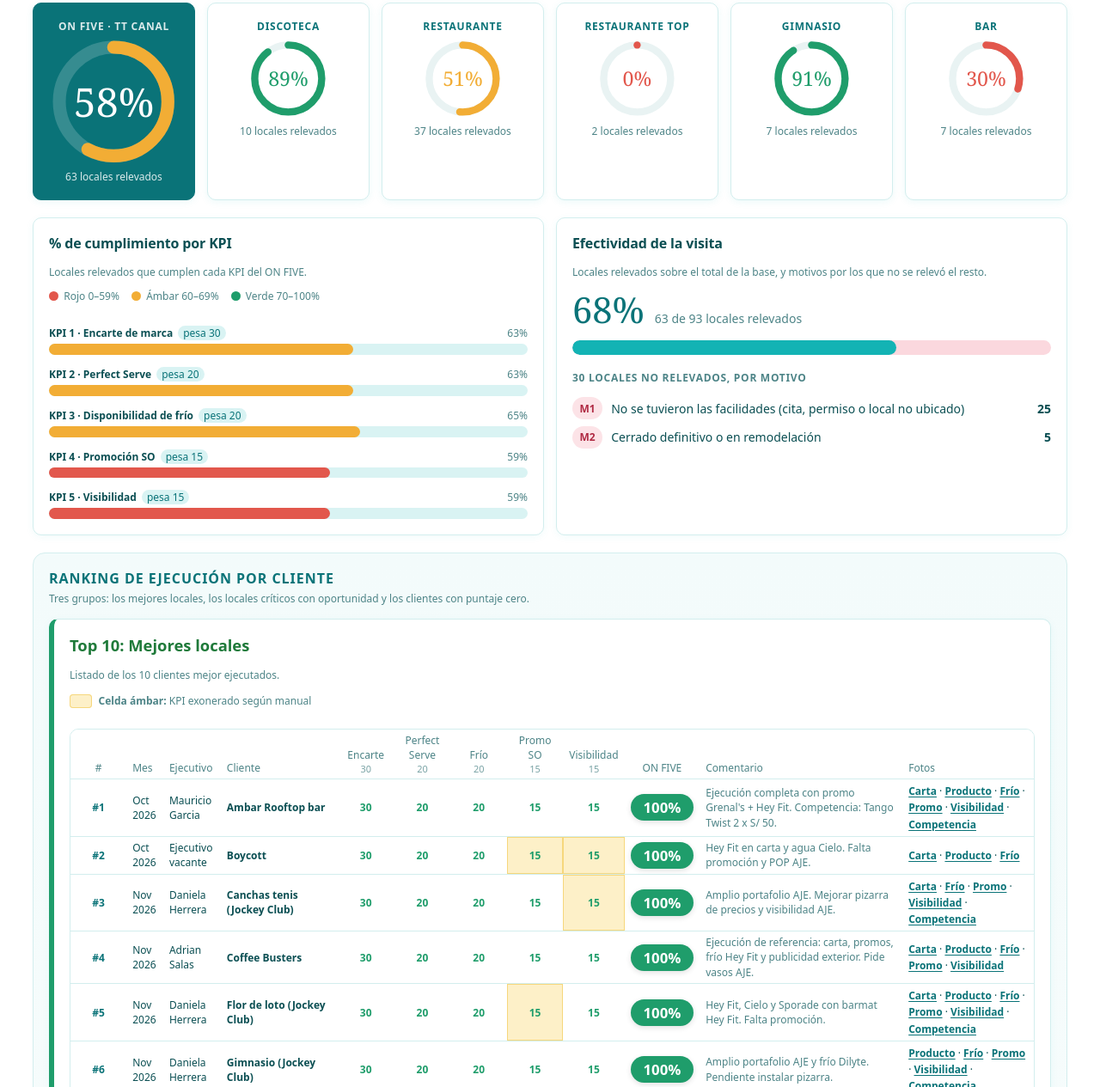
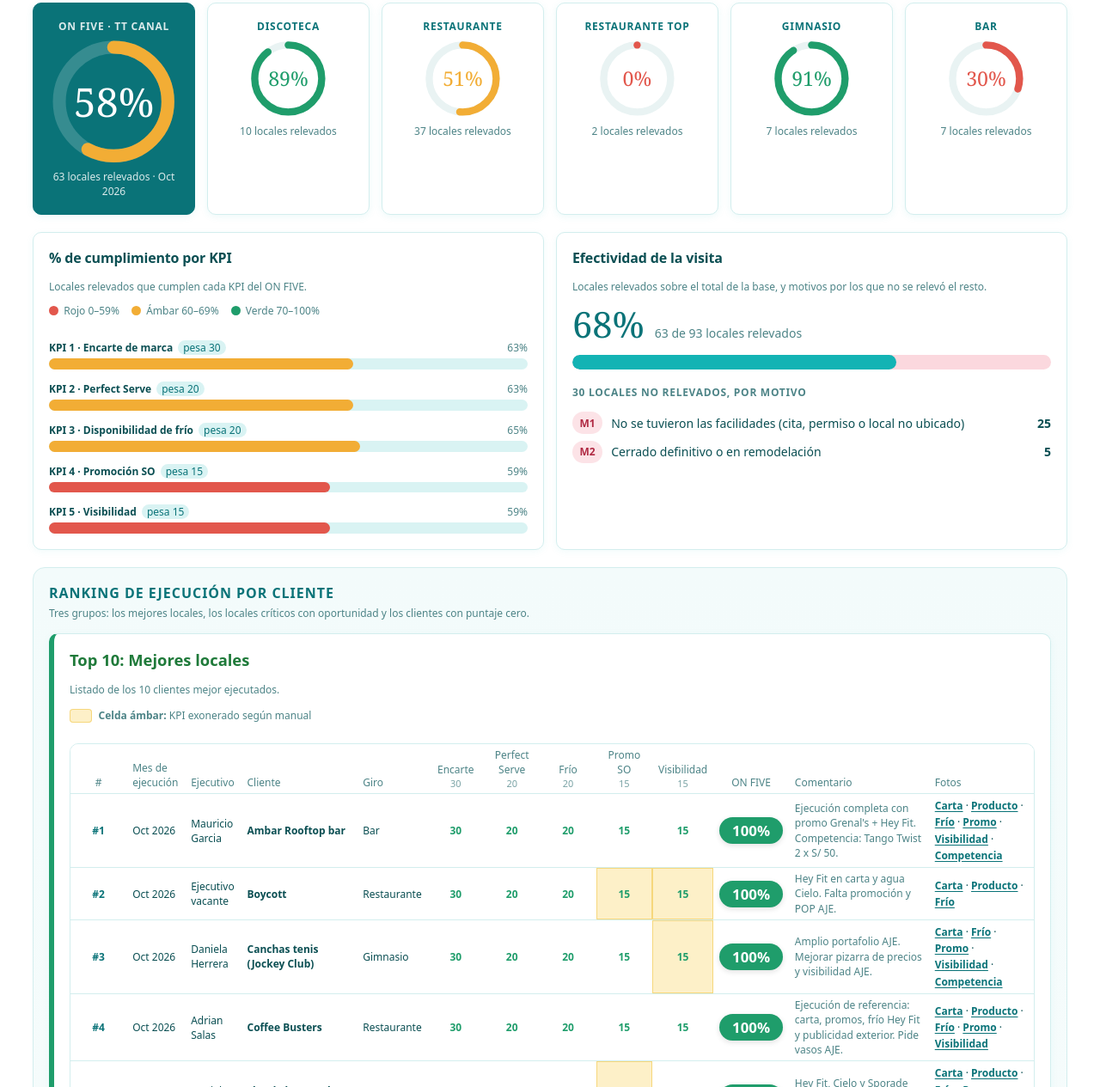
Before and after one commit to gaguero-gif/Auditor-a-IPP-On-Five, a plain HTML site: page index.html in a window 1280 px wide. Shown: the part 445-1710 px from the top of the page at 86% size. Drawn offline with Linux system fonts and the light colour scheme.

Commit message:
Add files via upload

```diff
--- a/index.html
+++ b/index.html
@@ -425,8 +425,9 @@ body { padding: 24px max(16px, env(safe-area-inset-left, 0px)) 40px max(16px, en
   .hf-tt-table td.hf-kp { font-weight: 700; }
   .hf-tt-table td { white-space: normal; vertical-align: middle; }
   .hf-tt-table th:first-child { min-width: 0; }
+  .hf-tt-table th[data-field="mes"] { max-width: 5.5rem; }
   .hf-of-badge { white-space: nowrap; }
-  .hf-tt-table td.hf-tt-fotos { white-space: normal; min-width: 8rem; font-size: var(--cds-font-size-caption); line-height: 1.6; }
+  .hf-tt-table td.hf-tt-fotos { white-space: normal; min-width: 6.5rem; font-size: var(--cds-font-size-caption); line-height: 1.6; }
   .hf-tt-table th, .hf-tt-table td { padding-left: 7px; padding-right: 7px; }
   .hf-noaje details { margin-top: 10px; border-radius: var(--cds-radius); background: color-mix(in srgb, var(--hf-pink) 8%, #ffffff); border: 1px solid color-mix(in srgb, var(--hf-pink) 25%, #ffffff); }
   .hf-noaje summary { cursor: pointer; padding: 10px 14px; font-size: var(--cds-font-size-body); font-weight: 600; color: #b02a43; }
@@ -455,7 +456,7 @@ body { padding: 24px max(16px, env(safe-area-inset-left, 0px)) 40px max(16px, en
   .hf-key-it { display: flex; align-items: center; gap: 8px; }
   .hf-exo-key { display: grid; gap: 6px; margin: -2px 0 10px; font-size: var(--cds-font-size-caption); color: var(--color-fg-muted); }
   .hf-exo-key i { flex: none; width: 1.6rem; height: 1rem; border-radius: 4px; background: #fdf0c8; box-shadow: inset 0 0 0 1px #f6d77c; }
-  .hf-tt-table td.hf-com { white-space: normal; min-width: 13rem; max-width: 30rem; font-size: var(--cds-font-size-caption); line-height: 1.45; color: var(--color-fg-muted); }
+  .hf-tt-table td.hf-com { white-space: normal; min-width: 9rem; max-width: 26rem; font-size: var(--cds-font-size-caption); line-height: 1.45; color: var(--color-fg-muted); }
   .hf-tt-table td.hf-com.is-empty { color: var(--cds-chart-muted); }
   .hf-com-t { display: block; }
   .hf-com.is-open .hf-com-t { display: block; -webkit-line-clamp: unset; overflow: visible; }
@@ -561,7 +562,7 @@ body { padding: 24px max(16px, env(safe-area-inset-left, 0px)) 40px max(16px, en
         <p class="hf-eyebrow">Vista TT Canal</p>
         <h2>Resultado del canal y por ejecutivo</h2>
         <p>Resultados, oportunidades y puntajes de ejecución por el relevo IPP ON FIVE al cierre del mes pasado.</p>
-        <div class="hf-mes"><span class="hf-mes-l">Mes del relevo</span><div class="hf-mes-chips" role="group" aria-label="Filtrar por mes" data-draw="tt-mes" data-source="evaluacion"></div></div>
+        <div class="hf-mes"><span class="hf-mes-l">Mes de ejecución</span><div class="hf-mes-chips" role="group" aria-label="Filtrar por mes" data-draw="tt-mes" data-source="evaluacion"></div></div>
       </div>
     </div>
     <div class="hf-exec" role="group" aria-label="Ver por ejecutivo" data-draw="tt-chips" data-source="evaluacion"></div>
@@ -591,7 +592,7 @@ body { padding: 24px max(16px, env(safe-area-inset-left, 0px)) 40px max(16px, en
         <p class="hf-exo-key"><span class="hf-key-it"><i></i><span><b>Celda ámbar:</b> KPI exonerado según manual</span></span></p>
         <div class="hf-scroll">
           <table class="hf-table hf-tt-table" data-source="evaluacion" data-row-key="id">
-            <thead><tr><th class="ctr" data-field="puesto">#</th><th data-field="mes">Mes</th><th data-field="kam">Ejecutivo</th><th data-field="cliente">Cliente</th><th class="ctr" data-field="encarte">Encarte<small>30</small></th><th class="ctr" data-field="perfect_serve">Perfect Serve<small>20</small></th><th class="ctr" data-field="frio">Frío<small>20</small></th><th class="ctr" data-field="promo_so">Promo SO<small>15</small></th><th class="ctr" data-field="visibilidad">Visibilidad<small>15</small></th><th class="ctr" data-field="on_five">ON FIVE</th><th data-field="comentario">Comentario</th><th data-field="fotos">Fotos</th></tr></thead>
+            <thead><tr><th class="ctr" data-field="puesto">#</th><th data-field="mes">Mes de ejecución</th><th data-field="kam">Ejecutivo</th><th data-field="cliente">Cliente</th><th data-field="giro">Giro</th><th class="ctr" data-field="encarte">Encarte<small>30</small></th><th class="ctr" data-field="perfect_serve">Perfect Serve<small>20</small></th><th class="ctr" data-field="frio">Frío<small>20</small></th><th class="ctr" data-field="promo_so">Promo SO<small>15</small></th><th class="ctr" data-field="visibilidad">Visibilidad<small>15</small></th><th class="ctr" data-field="on_five">ON FIVE</th><th data-field="comentario">Comentario</th><th data-field="fotos">Fotos</th></tr></thead>
             <tbody data-draw="tt-top"></tbody>
           </table>
         </div>
@@ -602,7 +603,7 @@ body { padding: 24px max(16px, env(safe-area-inset-left, 0px)) 40px max(16px, en
         <p class="hf-exo-key"><span class="hf-key-it"><i></i><span><b>Celda ámbar:</b> KPI exonerado según manual</span></span></p>
         <div class="hf-scroll">
           <table class="hf-table hf-tt-table" data-source="evaluacion" data-row-key="id">
-            <thead><tr><th class="ctr" data-field="puesto">#</th><th data-field="mes">Mes</th><th data-field="kam">Ejecutivo</th><th data-field="cliente">Cliente</th><th class="ctr" data-field="encarte">Encarte<small>30</small></th><th class="ctr" data-field="perfect_serve">Perfect Serve<small>20</small></th><th class="ctr" data-field="frio">Frío<small>20</small></th><th class="ctr" data-field="promo_so">Promo SO<small>15</small></th><th class="ctr" data-field="visibilidad">Visibilidad<small>15</small></th><th class="ctr" data-field="on_five">ON FIVE</th><th data-field="comentario">Comentario</th><th data-field="fotos">Fotos</th></tr></thead>
+            <thead><tr><th class="ctr" data-field="puesto">#</th><th data-field="mes">Mes de ejecución</th><th data-field="kam">Ejecutivo</th><th data-field="cliente">Cliente</th><th data-field="giro">Giro</th><th class="ctr" data-field="encarte">Encarte<small>30</small></th><th class="ctr" data-field="perfect_serve">Perfect Serve<small>20</small></th><th class="ctr" data-field="frio">Frío<small>20</small></th><th class="ctr" data-field="promo_so">Promo SO<small>15</small></th><th class="ctr" data-field="visibilidad">Visibilidad<small>15</small></th><th class="ctr" data-field="on_five">ON FIVE</th><th data-field="comentario">Comentario</th><th data-field="fotos">Fotos</th></tr></thead>
             <tbody data-draw="tt-bottom"></tbody>
           </table>
         </div>
@@ -612,7 +613,7 @@ body { padding: 24px max(16px, env(safe-area-inset-left, 0px)) 40px max(16px, en
         <p class="hf-note">Listado de clientes críticos que no cumplen con una buena ejecución. Validar si tiene giro de negocio correcto, ajustar la marca prioritaria o trasladarlos al Horeca Clásico.</p>
         <div class="hf-scroll">
           <table class="hf-table hf-tt-table" data-source="evaluacion" data-row-key="id">
-            <thead><tr><th class="ctr" data-field="puesto">#</th><th data-field="mes">Mes</th><th data-field="kam">Ejecutivo</th><th data-field="cliente">Cliente</th><th class="ctr" data-field="encarte">Encarte<small>30</small></th><th class="ctr" data-field="perfect_serve">Perfect Serve<small>20</small></th><th class="ctr" data-field="frio">Frío<small>20</small></th><th class="ctr" data-field="promo_so">Promo SO<small>15</small></th><th class="ctr" data-field="visibilidad">Visibilidad<small>15</small></th><th class="ctr" data-field="on_five">ON FIVE</th><th data-field="comentario">Comentario</th><th data-field="fotos">Fotos</th></tr></thead>
+            <thead><tr><th class="ctr" data-field="puesto">#</th><th data-field="mes">Mes de ejecución</th><th data-field="kam">Ejecutivo</th><th data-field="cliente">Cliente</th><th data-field="giro">Giro</th><th class="ctr" data-field="encarte">Encarte<small>30</small></th><th class="ctr" data-field="perfect_serve">Perfect Serve<small>20</small></th><th class="ctr" data-field="frio">Frío<small>20</small></th><th class="ctr" data-field="promo_so">Promo SO<small>15</small></th><th class="ctr" data-field="visibilidad">Visibilidad<small>15</small></th><th class="ctr" data-field="on_five">ON FIVE</th><th data-field="comentario">Comentario</th><th data-field="fotos">Fotos</th></tr></thead>
             <tbody data-draw="tt-noaje"></tbody>
           </table>
         </div>
@@ -625,7 +626,7 @@ body { padding: 24px max(16px, env(safe-area-inset-left, 0px)) 40px max(16px, en
       <p class="hf-exo-key"><span class="hf-key-it"><i></i><span><b>Celda ámbar:</b> KPI exonerado según manual</span></span></p>
       <div class="hf-scroll hf-scroll-tall">
         <table class="hf-table hf-tt-table" data-source="evaluacion" data-row-key="id">
-          <thead><tr><th class="ctr" data-field="puesto">#</th><th data-field="mes">Mes</th><th data-field="kam">Ejecutivo</th><th data-field="cliente">Cliente</th><th class="ctr" data-field="encarte">Encarte<small>30</small></th><th class="ctr" data-field="perfect_serve">Perfect Serve<small>20</small></th><th class="ctr" data-field="frio">Frío<small>20</small></th><th class="ctr" data-field="promo_so">Promo SO<small>15</small></th><th class="ctr" data-field="visibilidad">Visibilidad<small>15</small></th><th class="ctr" data-field="on_five">ON FIVE</th><th data-field="comentario">Comentario</th><th data-field="fotos">Fotos</th></tr></thead>
+          <thead><tr><th class="ctr" data-field="puesto">#</th><th data-field="mes">Mes de ejecución</th><th data-field="kam">Ejecutivo</th><th data-field="cliente">Cliente</th><th data-field="giro">Giro</th><th class="ctr" data-field="encarte">Encarte<small>30</small></th><th class="ctr" data-field="perfect_serve">Perfect Serve<small>20</small></th><th class="ctr" data-field="frio">Frío<small>20</small></th><th class="ctr" data-field="promo_so">Promo SO<small>15</small></th><th class="ctr" data-field="visibilidad">Visibilidad<small>15</small></th><th class="ctr" data-field="on_five">ON FIVE</th><th data-field="comentario">Comentario</th><th data-field="fotos">Fotos</th></tr></thead>
           <tbody data-draw="tt-total"></tbody>
         </table>
       </div>
@@ -704,7 +705,7 @@ body { padding: 24px max(16px, env(safe-area-inset-left, 0px)) 40px max(16px, en
         ].filter(Boolean);
         const fv = fotos.filter(([f]) => first(v[f]));
         return {
-          id: v.id, nombre: v.nombre, cliente: c ? c.nombre : v.cliente, fecha: v.fecha, mes: v.fecha ? ['Ene', 'Feb', 'Mar', 'Abr', 'May', 'Jun', 'Jul', 'Ago', 'Set', 'Oct', 'Nov', 'Dic'][Number(String(v.fecha).slice(5, 7)) - 1] + ' ' + String(v.fecha).slice(0, 4) : null, visitas: 1, visitas_local: vs.length, giro: v.giro, cartera_id: c ? c.id : null, nombre_cartera: c ? c.nombre : null,
+          id: v.id, nombre: v.nombre, cliente: c ? c.nombre : v.cliente, fecha: v.fecha, mes: 'Oct 2026', mes_key: '2026-10', visitas: 1, visitas_local: vs.length, giro: v.giro, cartera_id: c ? c.id : null, nombre_cartera: c ? c.nombre : null,
           acuerdo: c ? c.acuerdo_comercial : null, observacion: c ? c.observacion : null, on_five_anterior: c && c.observacion ? c.on_five_reporte : null,
           promo_exonerada: aud && promoExo && p.promo_so > 0, visib_exonerada: aud && visExo && p.visibilidad > 0,
           on_five_real: aud ? s - (promoExo && p.promo_so > 0 ? p.promo_so : 0) - (visExo && p.visibilidad > 0 ? p.visibilidad : 0) : null,
@@ -1748,10 +1749,11 @@ body { padding: 24px max(16px, env(safe-area-inset-left, 0px)) 40px max(16px, en
   dash.draw('tt-mes', (el) => {
     const t = hfTTData();
     if (!t) return;
-    const meses = [...new Map(t.all.filter((r) => r.fecha && r.mes).map((r) => [String(r.fecha).slice(0, 7), r.mes])).entries()].sort((a, b) => a[0].localeCompare(b[0])).map((x) => x[1]);
-    d3.select(el).selectAll('button').data([['', 'Todos los meses'], ...meses.map((m) => [m, m])], (o) => o[0])
+    const meses = [...new Map(t.all.filter((r) => r.mes_key && r.mes).map((r) => [r.mes_key, r.mes])).entries()].sort((a, b) => a[0].localeCompare(b[0])).map((x) => x[1]);
+    const opts = meses.length > 1 ? [['', 'Todos los meses'], ...meses.map((m) => [m, m])] : meses.map((m) => [m, m]);
+    d3.select(el).selectAll('button').data(opts, (o) => o[0])
       .join((enter) => enter.append('button').attr('type', 'button').attr('class', 'hf-mes-chip'))
-      .text((o) => o[1]).attr('aria-pressed', (o) => String((o[0] || 'Todos') === t.mes))
+      .text((o) => o[1]).attr('aria-pressed', (o) => String((o[0] || 'Todos') === t.mes || (meses.length === 1 && t.mes === 'Todos')))
       .on('click', (e, o) => dash.setParams({ mes: o[0] || null }));
   });
   dash.draw('tt-chips', (el) => {
@@ -1777,7 +1779,7 @@ body { padding: 24px max(16px, env(safe-area-inset-left, 0px)) 40px max(16px, en
     hfGiroOrden.forEach((g) => {
       const gr = t.sinGiro.filter((r) => r.giro === g);
       const ga = gr.filter((r) => r.on_five != null);
-      if (gr.length) items.push({ k: g, label: g, v: hfAvg(ga), n: ga.length, dim: s.giro !== 'Todos' && g !== s.giro });
+      items.push({ k: g, label: g, v: hfAvg(ga), n: ga.length, dim: s.giro !== 'Todos' && g !== s.giro });
     });
     d3.select(el).selectAll(':scope > .hf-tt-tile').data(items, (x) => x.k).join((enter) => {
       const t = enter.append('button').attr('type', 'button').attr('class', (x) => 'hf-tt-tile' + (x.total ? ' is-total' : ''));
@@ -1796,7 +1798,9 @@ body { padding: 24px max(16px, env(safe-area-inset-left, 0px)) 40px max(16px, en
       t.select('b').text((x) => x.v == null ? '—' : hfPct(x.v)).style('color', (x) => x.total ? null : hfScoreColor(x.v));
       const C = 2 * Math.PI * 42;
       t.select('circle.arc').attr('stroke-dasharray', (x) => ((x.v || 0) * C) + ' ' + C).style('stroke', (x) => hfScoreColor(x.v));
-      t.select('.n').text((x) => hfRel(x.n) + (x.total && mesSel !== 'Todos' ? ' · ' + mesSel : ''));
+      const mesesData = [...new Set(t.data().length ? (hfTTData() || { all: [] }).all.map((r) => r.mes) : [])];
+      const mesLbl = mesSel !== 'Todos' ? mesSel : (mesesData.length === 1 ? mesesData[0] : '');
+      t.select('.n').text((x) => hfRel(x.n) + (x.total && mesLbl ? ' · ' + mesLbl : ''));
       t.select('.ej').text((x) => x.ej || '').style('display', (x) => x.ej ? null : 'none');
       t.on('click', (e, x) => dash.setParams({ giro: x.total || s.giro === x.k ? null : x.k }));
     });
@@ -1898,7 +1902,7 @@ body { padding: 24px max(16px, env(safe-area-inset-left, 0px)) 40px max(16px, en
     let of;
     if (rel) of = hfBadge(r.on_five);
     else { of = document.createElement('td'); of.className = 'ctr'; const t = document.createElement('span'); t.className = 'hf-est is-norel'; t.textContent = 'No relevado'; of.appendChild(t); }
-    tr.append(hfTd(pos, 'ctr hf-pos'), hfTd(r.mes || ''), hfTd(hfEjName(r.kam)), hfTd(r.cliente, 'hf-cli'),
+    tr.append(hfTd(pos, 'ctr hf-pos'), hfTd(r.mes || ''), hfTd(hfEjName(r.kam)), hfTd(r.cliente, 'hf-cli'), hfTd(r.giro, 'hf-giro'),
       hfKp(r.encarte, 0.3), hfKp(r.perfect_serve, 0.2), hfKp(r.frio, 0.2), hfKp(r.promo_so, 0.15, r.promo_exonerada), hfKp(r.visibilidad, 0.15, r.visib_exonerada),
       of, hfCom(HF_COM[r.cliente] || r.comentario));
     if (fotosCol) {
@@ -1916,7 +1920,7 @@ body { padding: 24px max(16px, env(safe-area-inset-left, 0px)) 40px max(16px, en
     if (!t) return;
     const rows = t[pick];
     rows.forEach((r, i) => tb.appendChild(hfRankRow(r, '#' + (i + 1), true)));
-    if (!rows.length) hfFoot(tb, pick === 'top' ? 'No hay locales relevados en este filtro.' : 'No hay más locales críticos (menos de 85%) en este filtro.', 12);
+    if (!rows.length) hfFoot(tb, pick === 'top' ? 'No hay locales relevados en este filtro.' : 'No hay más locales críticos (menos de 85%) en este filtro.', 13);
   });
   hfTTTable('tt-top', 'top');
   hfTTTable('tt-bottom', 'bottom');
@@ -1926,7 +1930,7 @@ body { padding: 24px max(16px, env(safe-area-inset-left, 0px)) 40px max(16px, en
     const t = hfTTRows();
     if (!t) return;
     t.cero.forEach((r, i) => tb.appendChild(hfRankRow(r, '#' + (i + 1), true)));
-    if (!t.cero.length) hfFoot(tb, 'No hay clientes con puntaje cero en este filtro.', 12);
+    if (!t.cero.length) hfFoot(tb, 'No hay clientes con puntaje cero en este filtro.', 13);
   });
 
   dash.draw('tt-total-n', (el) => {
@@ -1943,7 +1947,7 @@ body { padding: 24px max(16px, env(safe-area-inset-left, 0px)) 40px max(16px, en
     const norel = t.todos.filter((r) => r.on_five == null).sort((x, y) => x.cliente.localeCompare(y.cliente));
     rel.forEach((r, i) => tb.appendChild(hfRankRow(r, '#' + (i + 1), true)));
     norel.forEach((r) => tb.appendChild(hfRankRow(r, '—', true)));
-    if (!t.todos.length) hfFoot(tb, 'No hay clientes en este filtro.', 12);
+    if (!t.todos.length) hfFoot(tb, 'No hay clientes en este filtro.', 13);
   });
 
   /* ---------- Oportunidades ---------- */
```
